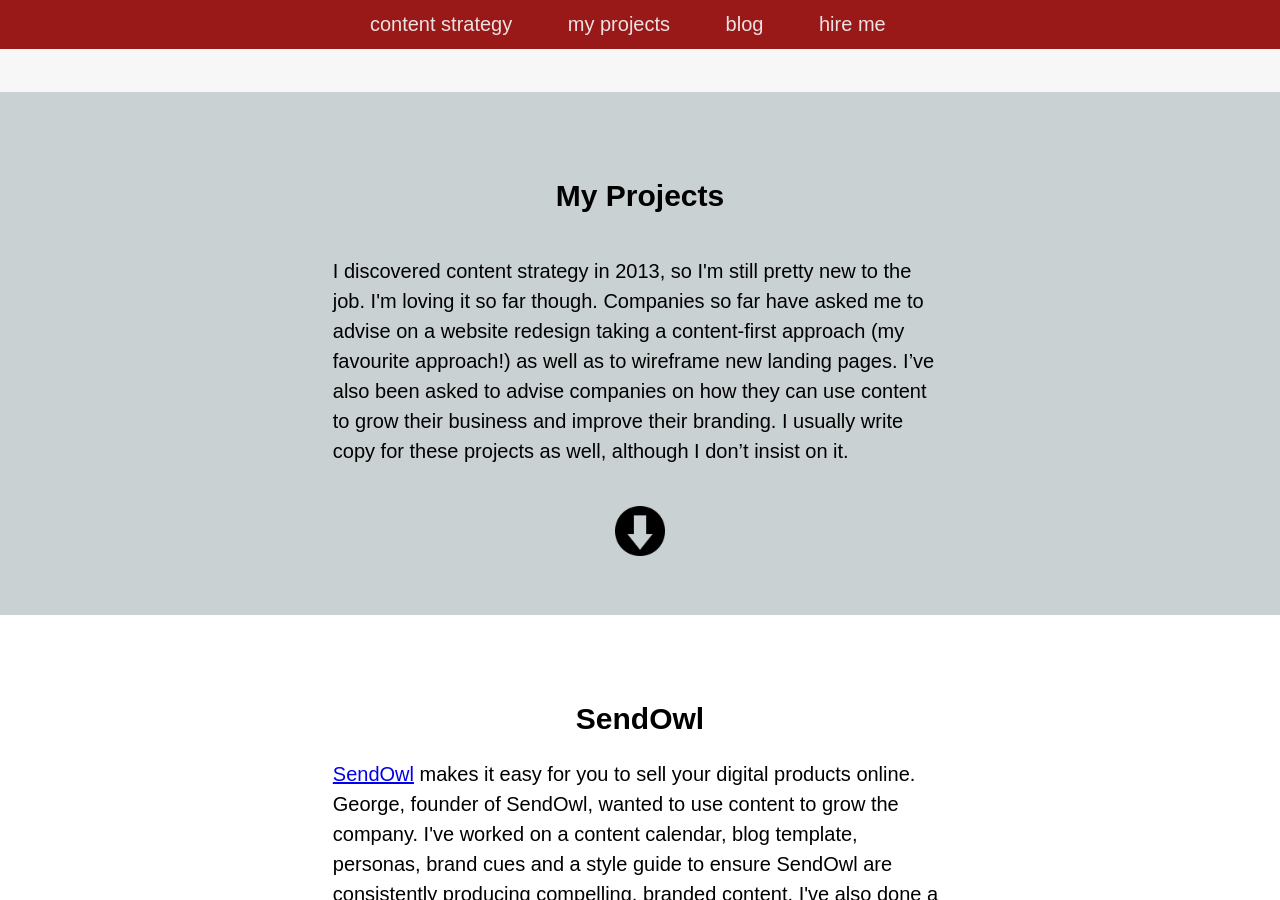
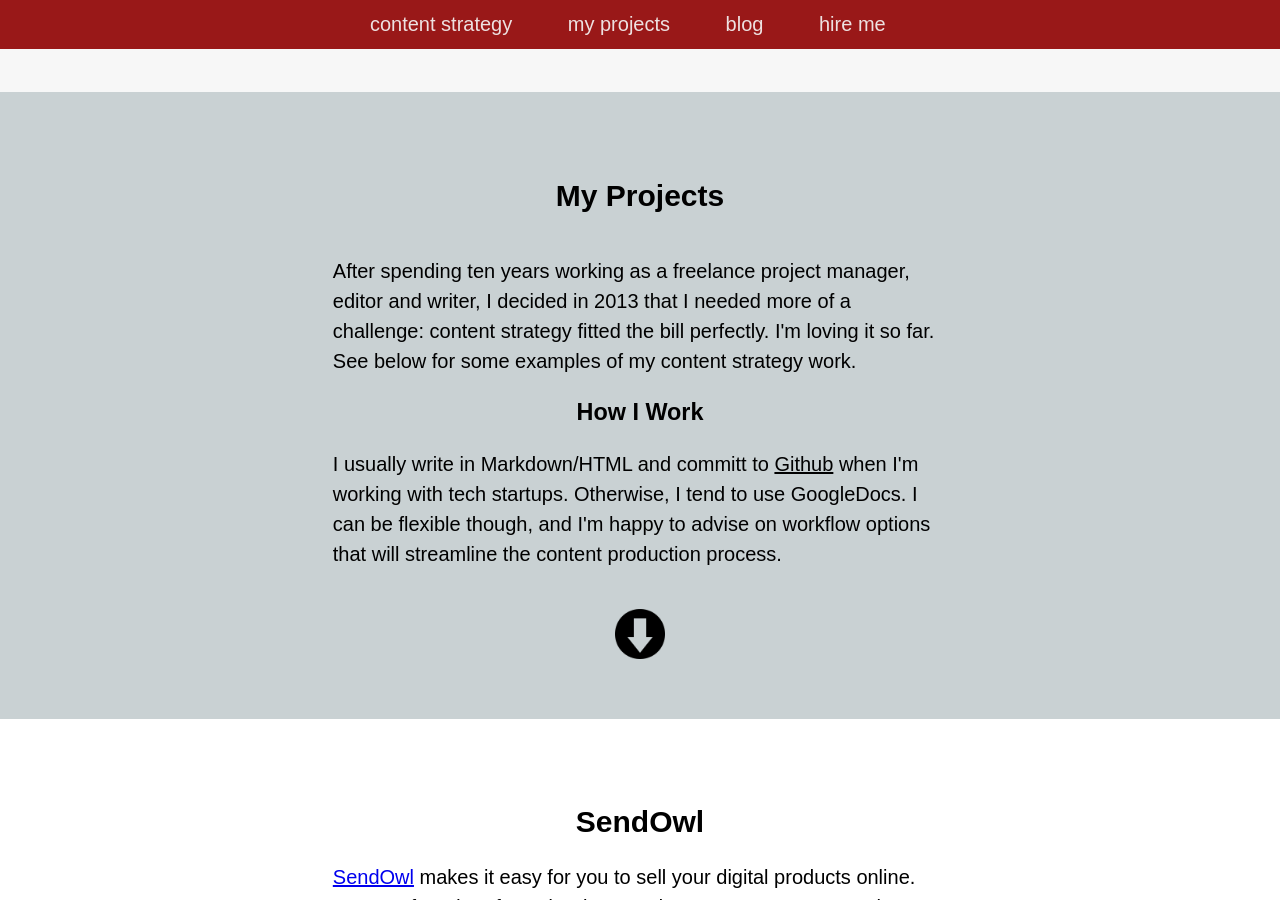
Before and after one commit to smokingpun/smokingpun.github.io, a Jekyll site: the page built from index.html, in a window 1280 px wide and 900 px high, scrolled down 3335 px. Built offline with Jekyll 4.4.1, drawn with Linux system fonts in a browser that asks for light colours; nearby versions of some CDN libraries; Markdown is read by kramdown in place of the engine named in the settings.

Commit message:
add 'How I work' section to My Projects

```diff
--- a/_layouts/homepage.html
+++ b/_layouts/homepage.html
@@ -88,7 +88,13 @@
     <section class="my_projects" id="my_projects_section">
     	<article>
     	<h2>My Projects</h2>
-    	<p>I discovered content strategy in 2013, so I'm still pretty new to the job. I'm loving it so far though. Companies so far have asked me to advise on a website redesign taking a content-first approach (my favourite approach!) as well as to wireframe new landing pages. I’ve also been asked to advise companies on how they can use content to grow their business and improve their branding. I usually write copy for these projects as well, although I don’t insist on it.</p>
+    	<p>After spending ten years working as a freelance project manager, editor and writer, I decided in 2013 that I needed more of a challenge: content strategy fitted the bill perfectly. I'm loving it so far. See below for some examples of my content strategy work.</p>
+      <h3>How I Work</h3>
+      <p>I usually write in Markdown/HTML and committ to <a href="https://github.com/smokingpun">Github</a> when I'm working with tech startups. Otherwise, I tend to use GoogleDocs. I can be flexible though, and I'm happy to advise on workflow options that will streamline the content production process.</p>
+
+
+
+        <!-- Companies so far have asked me to advise on a website redesign taking a content-first approach (my favourite approach!) as well as to wireframe new landing pages. I’ve also been asked to advise companies on how they can use content to grow their business and improve their branding. I usually write copy for these projects as well, although I don’t insist on it. -->
     	</article>
       <img class="down_arrow" src="/images/down_arrow.png" alt="scroll down for more information">
     </section>
```
